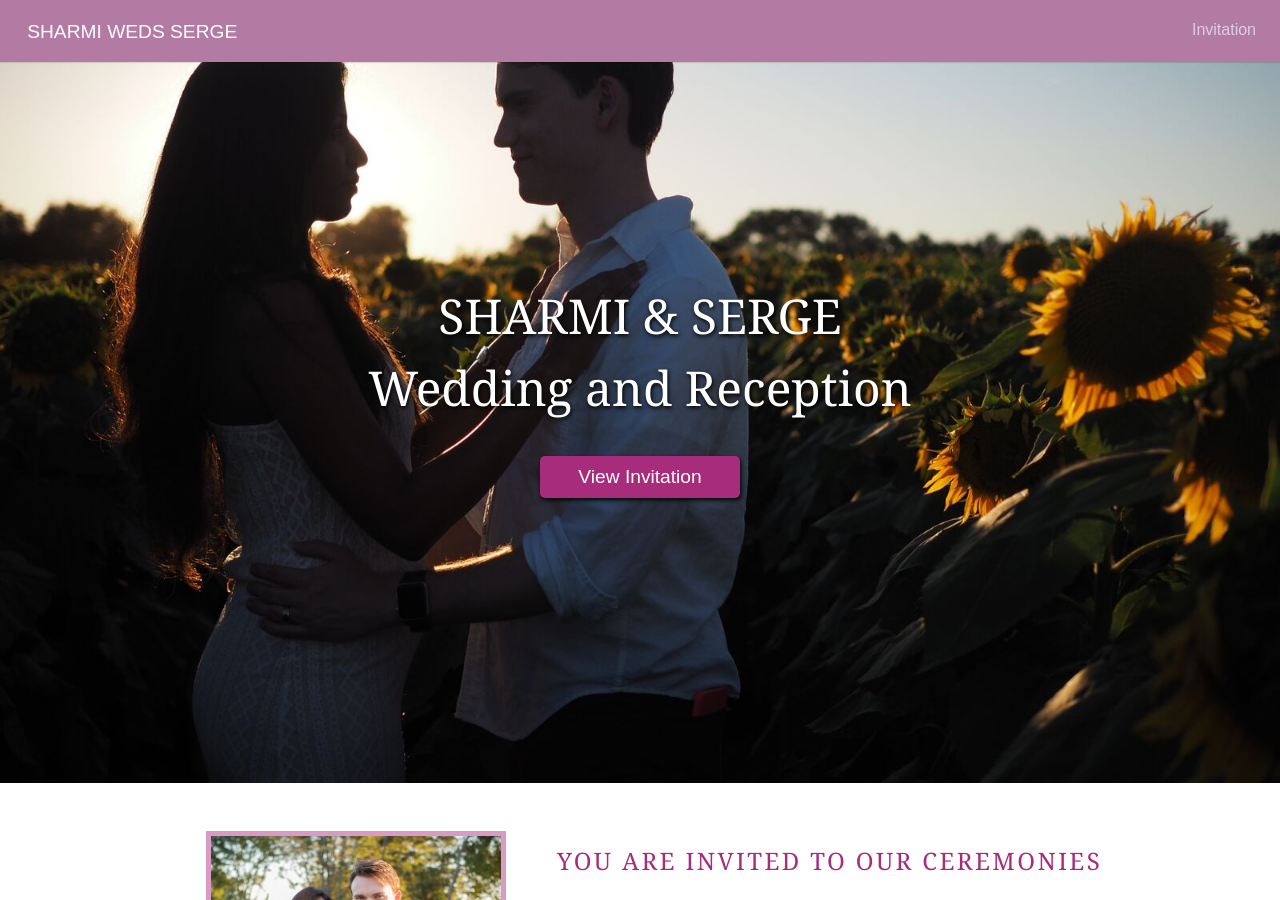
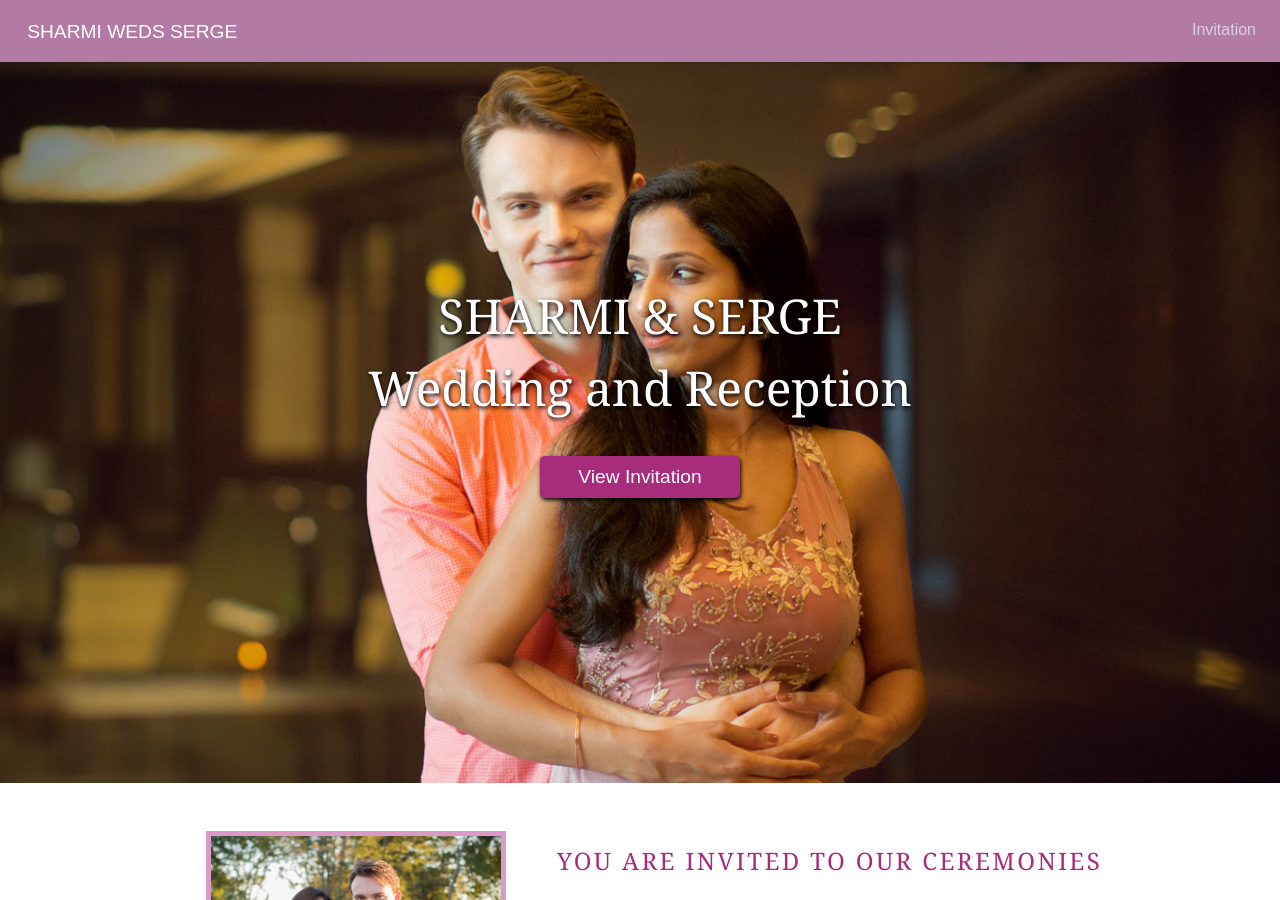
Before and after one commit to Dejital/dejital.github.com, a Jekyll site: the page wedding.html, which Jekyll copies as it is, in a window 1280 px wide and 900 px high. Built offline with Jekyll 4.4.1, drawn with Linux system fonts in a browser that asks for light colours.

Commit message:
Swap wedding background image

```diff
--- a/assets/css/wedding.css
+++ b/assets/css/wedding.css
@@ -135,19 +135,22 @@ a.pure-button-primary {
  */
 
 .splash-container {
+    /*
+    Not required?
     z-index: 1;
+    top: 0;
+    left: 0;
+    */
     overflow: hidden;
     /* The following styles are required for the "scroll-over" effect */
     width: 100%;
     height: 88%;
-    top: 0;
-    left: 0;
-    position: fixed !important;
+    position: fixed;
 
     background-color: #A72C7B;
-    background-image: url(/assets/img/sunflowers.jpg);
+    background-image: url(/assets/img/elegant-couple.jpg);
     background-repeat: no-repeat;
-    background-position: center;
+    background-position: center top;
     background-attachment: fixed;
     webkit-background-size: cover;
     -moz-background-size: cover;
```
Also changed, not shown: assets/img/elegant-couple.jpg (added).
